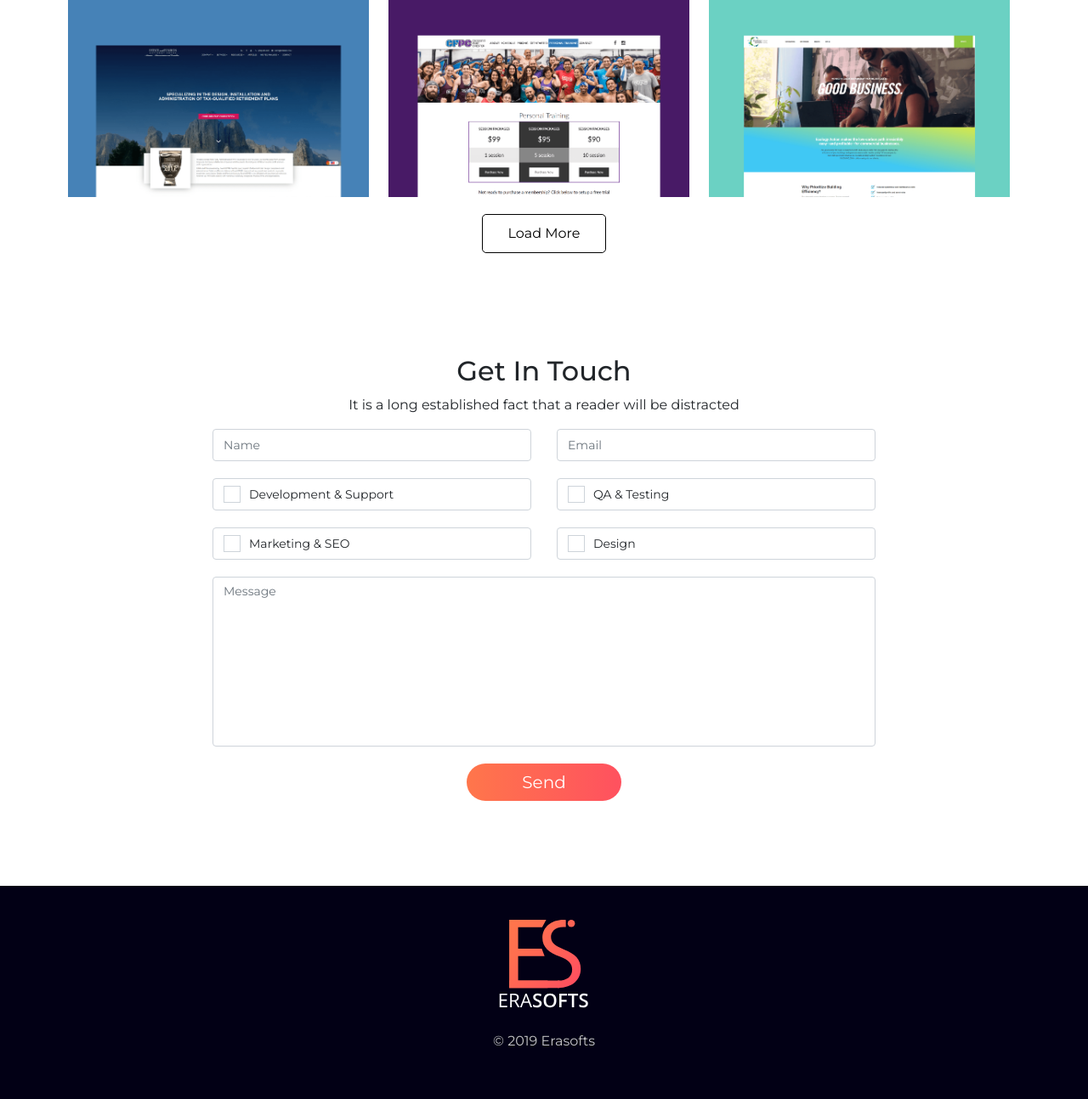
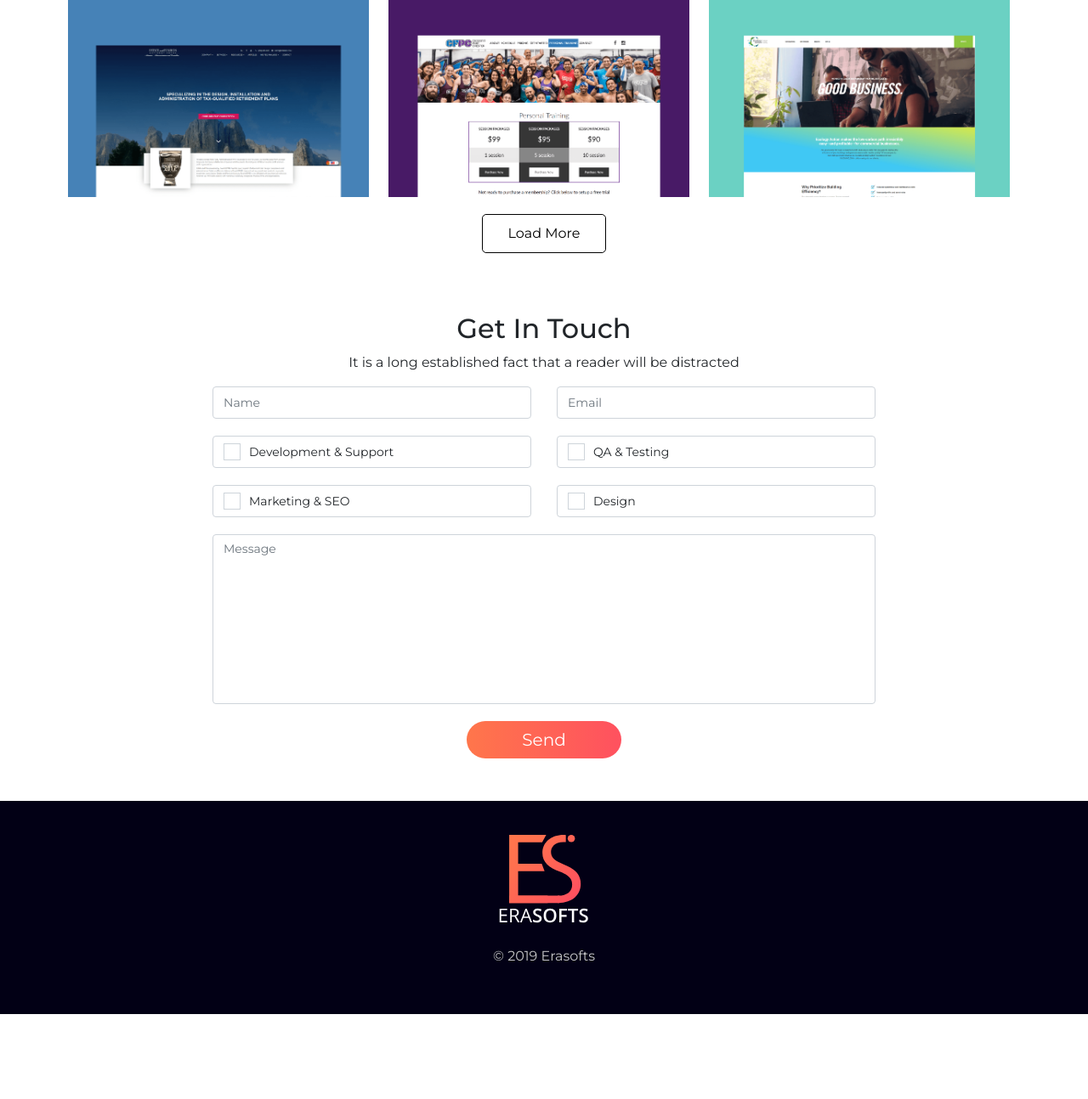
Before and after one commit to erasoftscom/erasofts, a PHP site: page / in a window 1280 px wide. Shown: the part 3030-4324 px from the top of the page at 85% size. After the commit the page ends 4224 px from the top, so only its background shows below. Run offline with PHP 8.4, Linux system fonts and the light colour scheme.

Commit message:
Update style.css

```diff
--- a/assets/css/style.css
+++ b/assets/css/style.css
@@ -270,7 +270,7 @@ footer{
     padding: 40px 0;
     color: #c7c7c7;
 }
-.recent-projects,.contact-us{
+.recent-projects{
     padding: 50px 0;
 }
 footer p{
```
